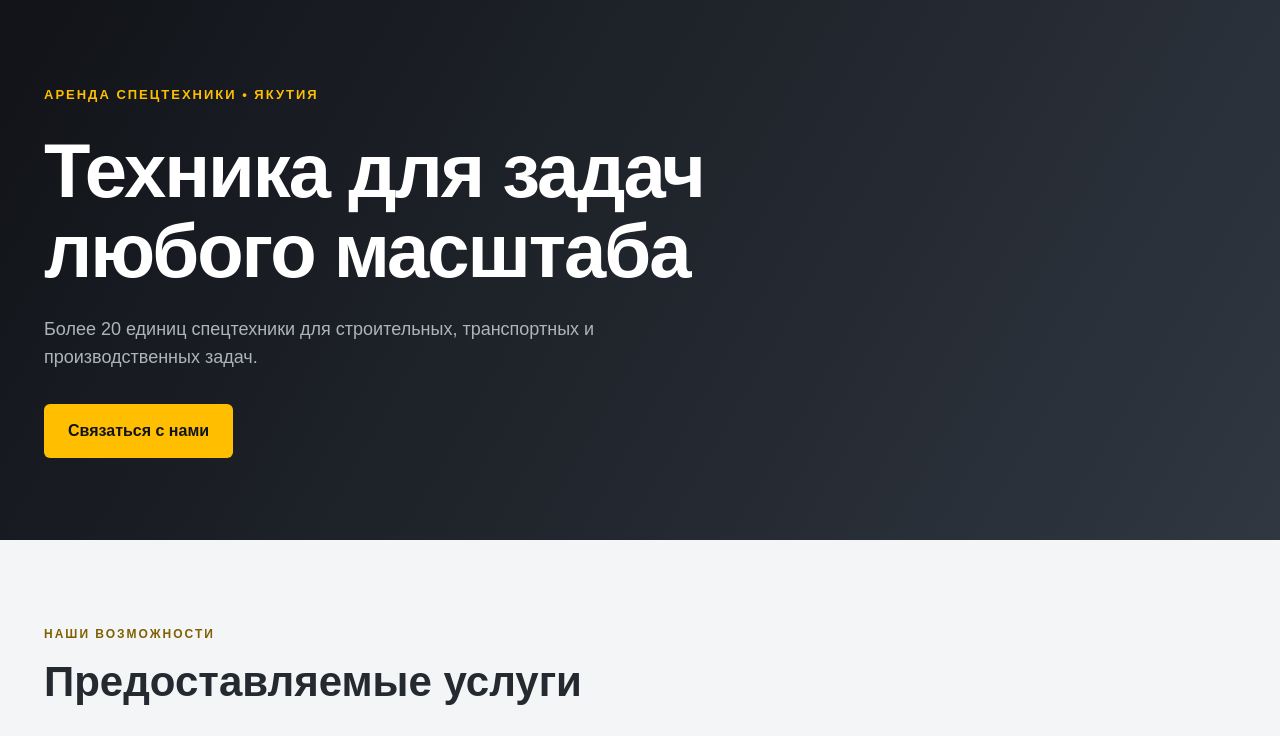
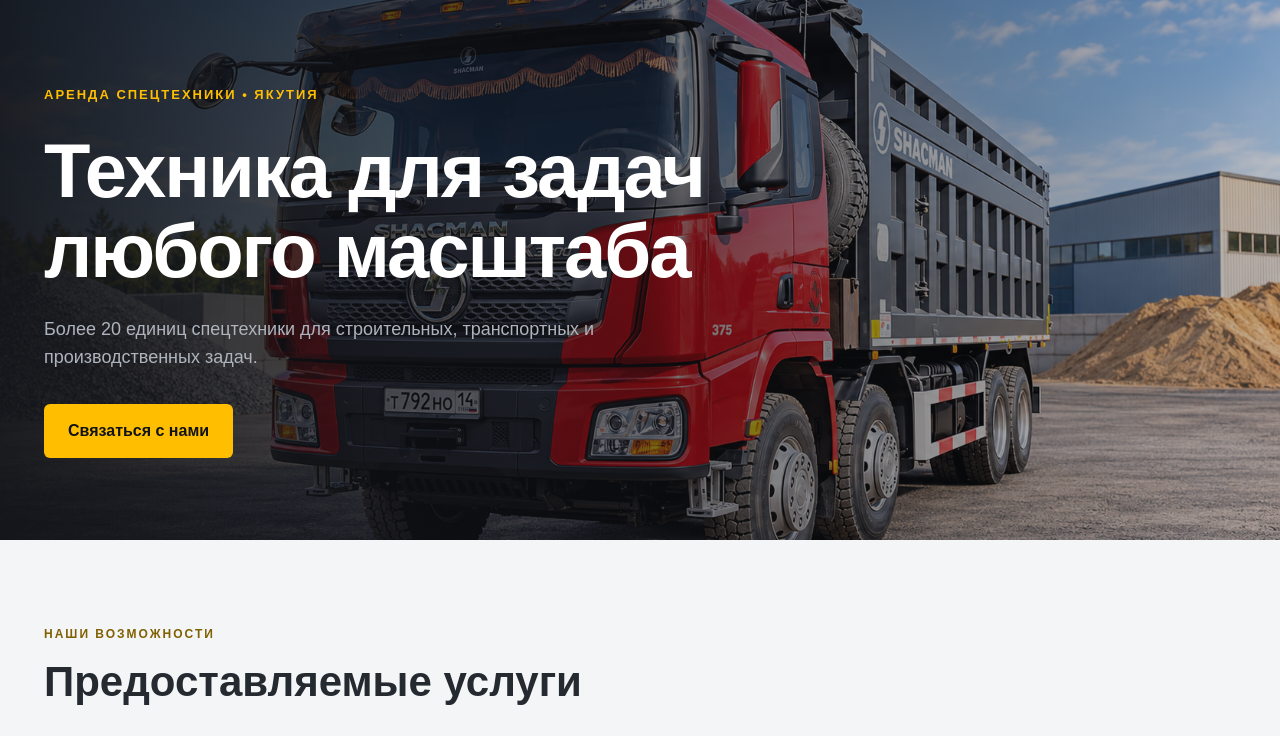
Before and after one commit to AlronRX/spectrans, a Django app: page / in a window 1280 px wide. Shown: the part 94-830 px from the top of the page. Run offline with Django 5.2, Linux system fonts and the light colour scheme.

Commit message:
feat: Add equipment images and improve homepage hero

```diff
--- a/static/css/main.css
+++ b/static/css/main.css
@@ -96,12 +96,19 @@ a {
     display: flex;
     align-items: center;
     color: var(--white);
-    background: linear-gradient(
-        120deg,
-        #111318,
-        #303741
-    );
     padding: 80px 0;
+
+    background:
+        linear-gradient(
+            90deg,
+            rgba(17, 19, 24, 0.95),
+            rgba(17, 19, 24, 0.25)
+        ),
+        url("../images/hero/shacman.png");
+
+    background-size: cover;
+    background-position: center;
+    background-repeat: no-repeat;
 }
 
 .hero .container {
```
Also changed, not shown: static/images/hero/shacman.png (added), static/images/hero/zoomlion.png (added).
